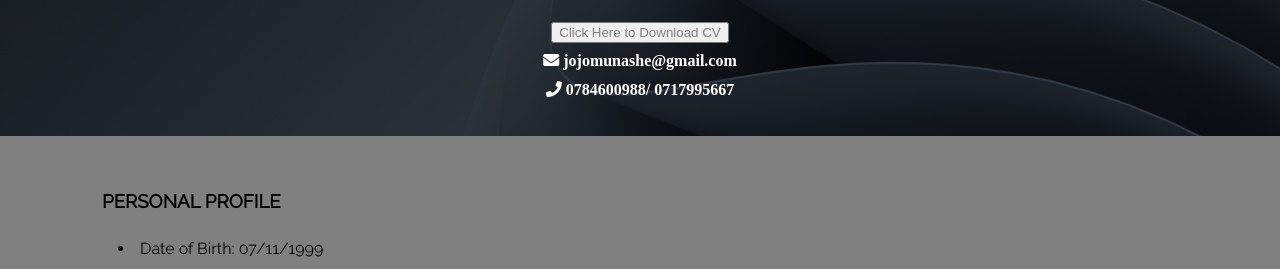
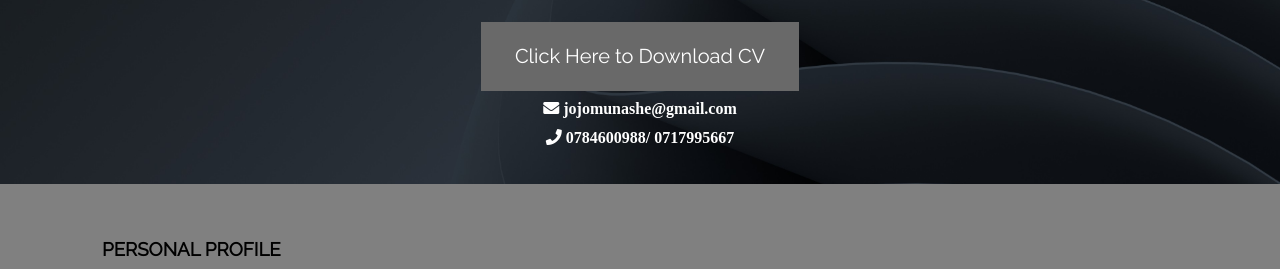
Before and after one commit to munaxe/MunaxxeResume, a plain HTML site: page index.html in a window 1280 px wide. Shown: the part 465-734 px from the top of the page. Drawn offline with Linux system fonts and the light colour scheme.

Commit message:
Update index.html

```diff
--- a/index.html
+++ b/index.html
@@ -17,7 +17,7 @@
     <h1>HELLO WORLD, I'M MUNASHE</h1>
     <section>
       <p>Honest and energetic young lad keen to diversify my abilities in problem identification and solving, while developing and strengthening my life skills and capabilities within the electrical engineering sector.</p>
-      <a href="https://facebook.com/munashe.b.jojo/" target="_blank">
+      <a href="https:www.facebook.com/munashe.b.jojo" target="_blank">
         <i class="fab fa-facebook-f"></i>
       </a>
       <a href="https://github.com/munaxe" target="_blank">
@@ -37,10 +37,9 @@
       </a>
 
     </section>
-    <button>
-       <a href="https://www.mediafire.com/file/2f4amtnjr7yfffl/Munashe_Walter_Jojo_CV.pdf/file">Click Here to Download CV</a>
-    </button>
-      <br>
+
+      <a href="https://www.mediafire.com/file/2f4amtnjr7yfffl/Munashe_Walter_Jojo_CV.pdf/file" class="button">Click Here to Download CV</a>
+<br>
 
 <i class="fa fa-envelope"> jojomunashe@gmail.com</i>
             <br>
```
